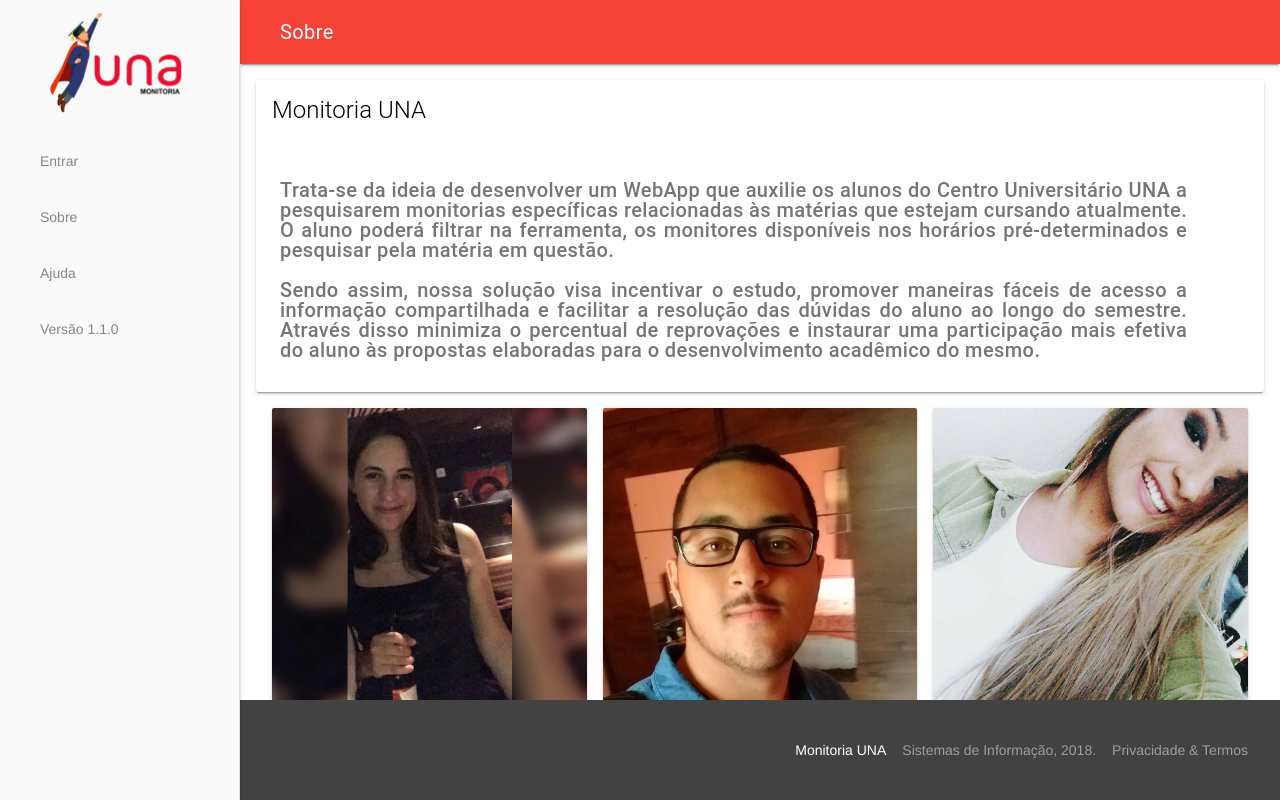
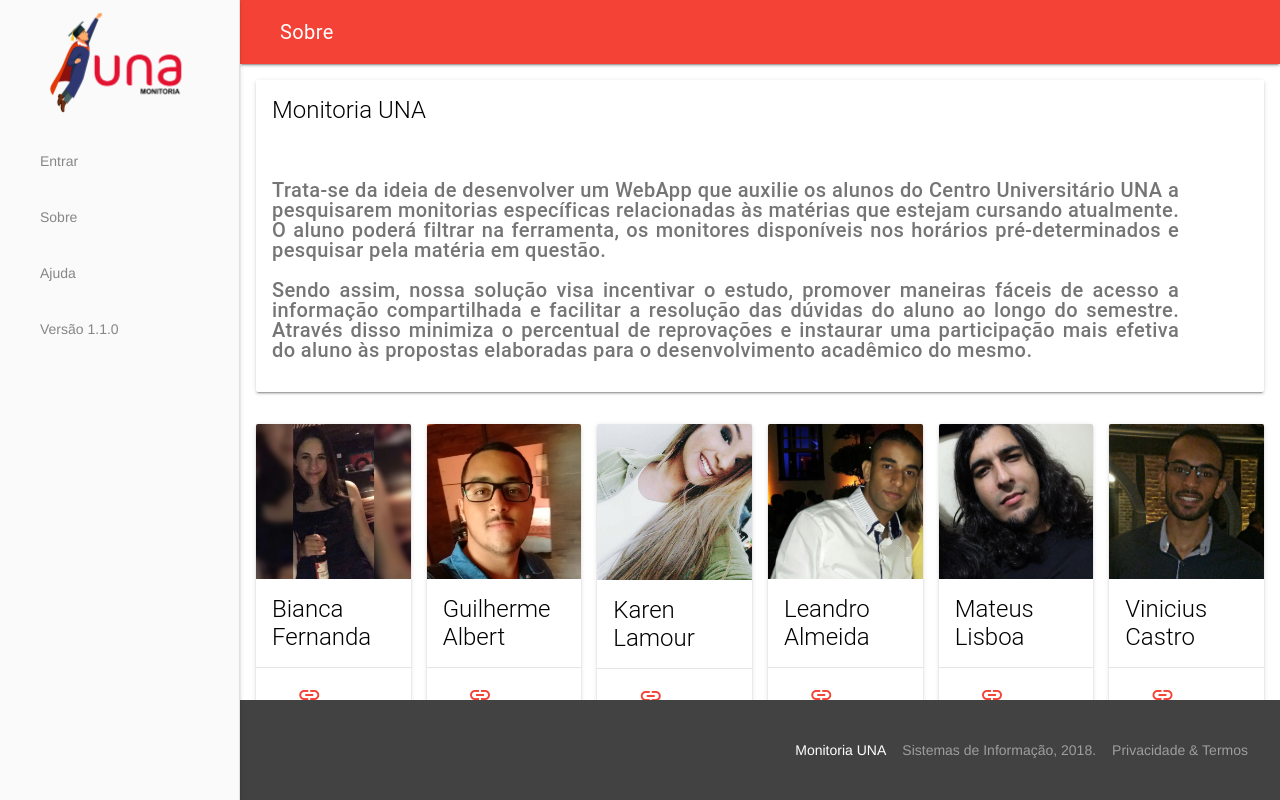
Before and after one commit to viniciusrc15/unaMonitoria, a plain HTML site: page sobre.html in a window 1280 px wide. Drawn offline with nearby package versions, Linux system fonts and the light colour scheme.

Commit message:
Alterando colunas

```diff
--- a/sobre.html
+++ b/sobre.html
@@ -95,18 +95,21 @@
 				  <div class="mdl-card__title mdl-card--expand">
 				    <h2 class="mdl-card__title-text">Monitoria UNA</h2>
 				  </div>
-				  <div class="mdl-card__supporting-text col-width-margin">
+				  <div class="mdl-card__supporting-text">
 					<h5>Trata-se da ideia de desenvolver um WebApp que auxilie os alunos do Centro Universitário UNA a pesquisarem monitorias específicas relacionadas às matérias que estejam cursando atualmente. O aluno poderá filtrar na ferramenta, os monitores disponíveis nos horários pré-determinados e pesquisar pela matéria em questão.
 					<br/><br/>
 					Sendo assim, nossa solução visa incentivar o estudo, promover maneiras fáceis de acesso a informação compartilhada e facilitar a resolução das dúvidas do aluno ao longo do semestre. Através disso minimiza o percentual de reprovações e instaurar uma participação mais efetiva do aluno às propostas elaboradas para o desenvolvimento acadêmico do mesmo.
 					</h5>
 				  </div>
 				</div>
+			  </div>
+			  <!-- MDL CELL COL -->
+			</div>
+			<!-- MDL GRID -->
 
-				<!-- CARD -->
 			<div class="mdl-grid">
 			  <!-- MDL CELL COL -->
-					  <div class="mdl-cell mdl-cell--4-col mdl-cell--8-col-tablet mdl-cell--12-col-phone">
+			  <div class="mdl-cell mdl-cell--2-col mdl-cell--4-col-tablet mdl-cell--6-col-phone">
 			  	<!-- CARD -->
 			  	<div class="mdl-card mdl-shadow--2dp card-monitoria">
 			  		<img src="assets/pics/bianca.jpg" alt="" width="100%">
@@ -124,7 +127,7 @@
 			  <!-- MDL CELL COL -->
 
 			  <!-- MDL CELL COL -->
-					  <div class="mdl-cell mdl-cell--4-col mdl-cell--8-col-tablet mdl-cell--12-col-phone">
+			  <div class="mdl-cell mdl-cell--2-col mdl-cell--4-col-tablet mdl-cell--6-col-phone">
 			  	<!-- CARD -->
 			  	<div class="mdl-card mdl-shadow--2dp card-monitoria">
 			  		<img src="assets/pics/guilherme.jpg" alt="" width="100%">
@@ -142,7 +145,7 @@
 			  <!-- MDL CELL COL -->
 
 			  <!-- MDL CELL COL -->
-					  <div class="mdl-cell mdl-cell--4-col mdl-cell--8-col-tablet mdl-cell--12-col-phone">
+			  <div class="mdl-cell mdl-cell--2-col mdl-cell--4-col-tablet mdl-cell--6-col-phone">
 			  	<!-- CARD -->
 			  	<div class="mdl-card mdl-shadow--2dp card-monitoria">
 			  		<img src="assets/pics/karen.jpg" alt="" width="100%">
@@ -157,13 +160,12 @@
 				</div>
 				<!-- CARD -->
 			  </div>
+
 			  <!-- MDL CELL COL -->
-					</div>
-					<!-- MDL GRID -->
 
-					<div class="mdl-grid">
+
 			  <!-- MDL CELL COL -->
-					  <div class="mdl-cell mdl-cell--4-col mdl-cell--8-col-tablet mdl-cell--12-col-phone">
+			  <div class="mdl-cell mdl-cell--2-col mdl-cell--4-col-tablet mdl-cell--6-col-phone">
 			  	<!-- CARD -->
 			  	<div class="mdl-card mdl-shadow--2dp card-monitoria">
 			  		<img src="assets/pics/leandro.jpg" alt="" width="100%">
@@ -171,7 +173,7 @@
 				    <h2 class="mdl-card__title-text">Leandro Almeida</h2>
 				  </div>
 				  <div class="mdl-card__actions mdl-card--border">
-						    <a class="mdl-button mdl-button--colored mdl-js-button mdl-js-ripple-effect" href="">
+				    <a class="mdl-button mdl-button--colored mdl-js-button mdl-js-ripple-effect" href="https://www.linkedin.com/in/leandro-almeida-84498887/">
 				      <i class="material-icons">linked</i> LinkedIn
 				    </a>
 				  </div>
@@ -181,7 +183,7 @@
 			  <!-- MDL CELL COL -->
 
 			  <!-- MDL CELL COL -->
-					  <div class="mdl-cell mdl-cell--4-col mdl-cell--8-col-tablet mdl-cell--12-col-phone">
+			  <div class="mdl-cell mdl-cell--2-col mdl-cell--4-col-tablet mdl-cell--6-col-phone">
 			  	<!-- CARD -->
 			  	<div class="mdl-card mdl-shadow--2dp card-monitoria">
 			  		<img src="assets/pics/mateus.jpg" alt="" width="100%">
@@ -199,7 +201,7 @@
 			  <!-- MDL CELL COL -->
 
 			  <!-- MDL CELL COL -->
-					  <div class="mdl-cell mdl-cell--4-col mdl-cell--8-col-tablet mdl-cell--12-col-phone">
+			  <div class="mdl-cell mdl-cell--2-col mdl-cell--4-col-tablet mdl-cell--6-col-phone">
 			  	<!-- CARD -->
 			  	<div class="mdl-card mdl-shadow--2dp card-monitoria">
 			  		<img src="assets/pics/vinicius.jpg" alt="" width="100%">
@@ -215,13 +217,9 @@
 				<!-- CARD -->
 			  </div>
 			  <!-- MDL CELL COL -->
-					</div>
-					<!-- MDL GRID -->
 
-					<!-- MDL GRID -->
-					<div class="mdl-grid">
 			  <!-- MDL CELL COL -->
-					  <div class="mdl-cell mdl-cell--4-col mdl-cell--8-col-tablet mdl-cell--12-col-phone">
+			  <div class="mdl-cell mdl-cell--2-col mdl-cell--4-col-tablet mdl-cell--6-col-phone">
 			  	<!-- CARD -->
 			  	<div class="mdl-card mdl-shadow--2dp card-monitoria">
 			  		<img src="assets/pics/wesley.jpg" alt="" width="100%">
@@ -237,13 +235,10 @@
 				<!-- CARD -->
 			  </div>
 			  <!-- MDL CELL COL -->
+
 			</div>
 			<!-- MDL GRID -->
 
-			  </div>
-			  <!-- MDL CELL COL -->
-			</div>
-			<!-- MDL GRID -->
 	    </div>
 	    <!-- CONTENT -->
 	  </main>
```
Also changed, not shown: versao.html (+1 -1 lines). Lines whose indentation alone changed are shown as unchanged.
